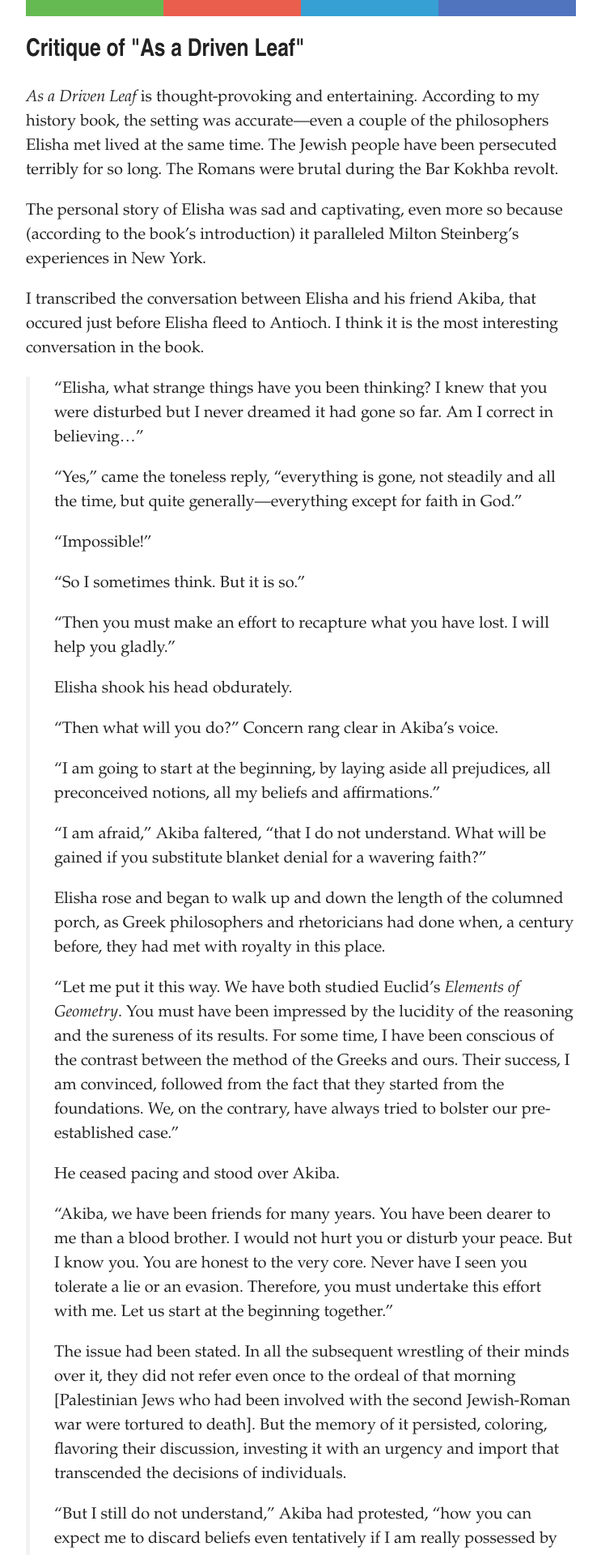
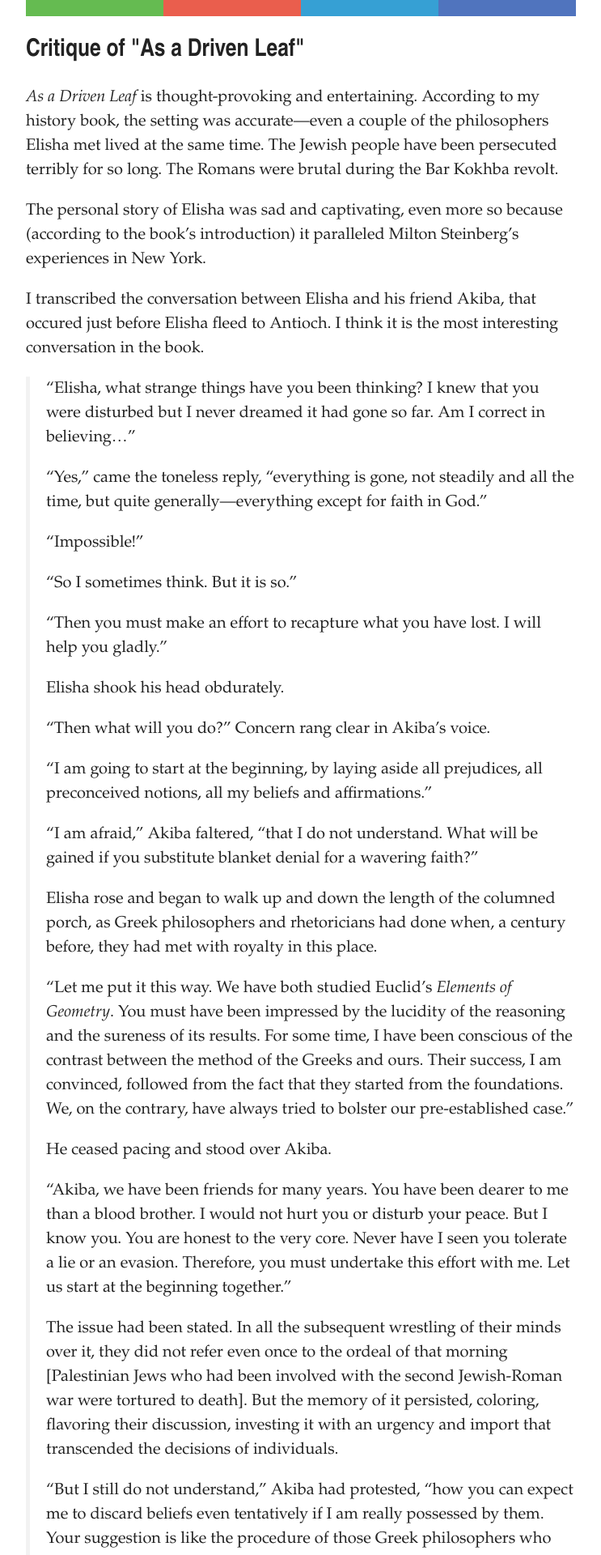
Before and after one commit to artsandmetaphysics/goodlifeodyssey, a Jekyll site: the page built from _essays/as-a-driven-leaf.md, in a window 1280 px wide. Shown: the top 1920 px of the page at 81% size, without its empty margins (268-1011 px from the left). Built offline with Jekyll 4.4.1, drawn with Linux system fonts in a browser that asks for light colours.

Commit message:
Make block quotes have even margin on both sides
This looks better, especially on small phones

```diff
--- a/_layouts/basic.html
+++ b/_layouts/basic.html
@@ -87,7 +87,7 @@
       blockquote {
         quotes: none;
         margin: 0;
-        padding-left: 1.5rem;
+        padding-left: 1rem;
         border-left: 0.25rem solid #f2f2f2;
       }
       blockquote:before, blockquote:after {
```
